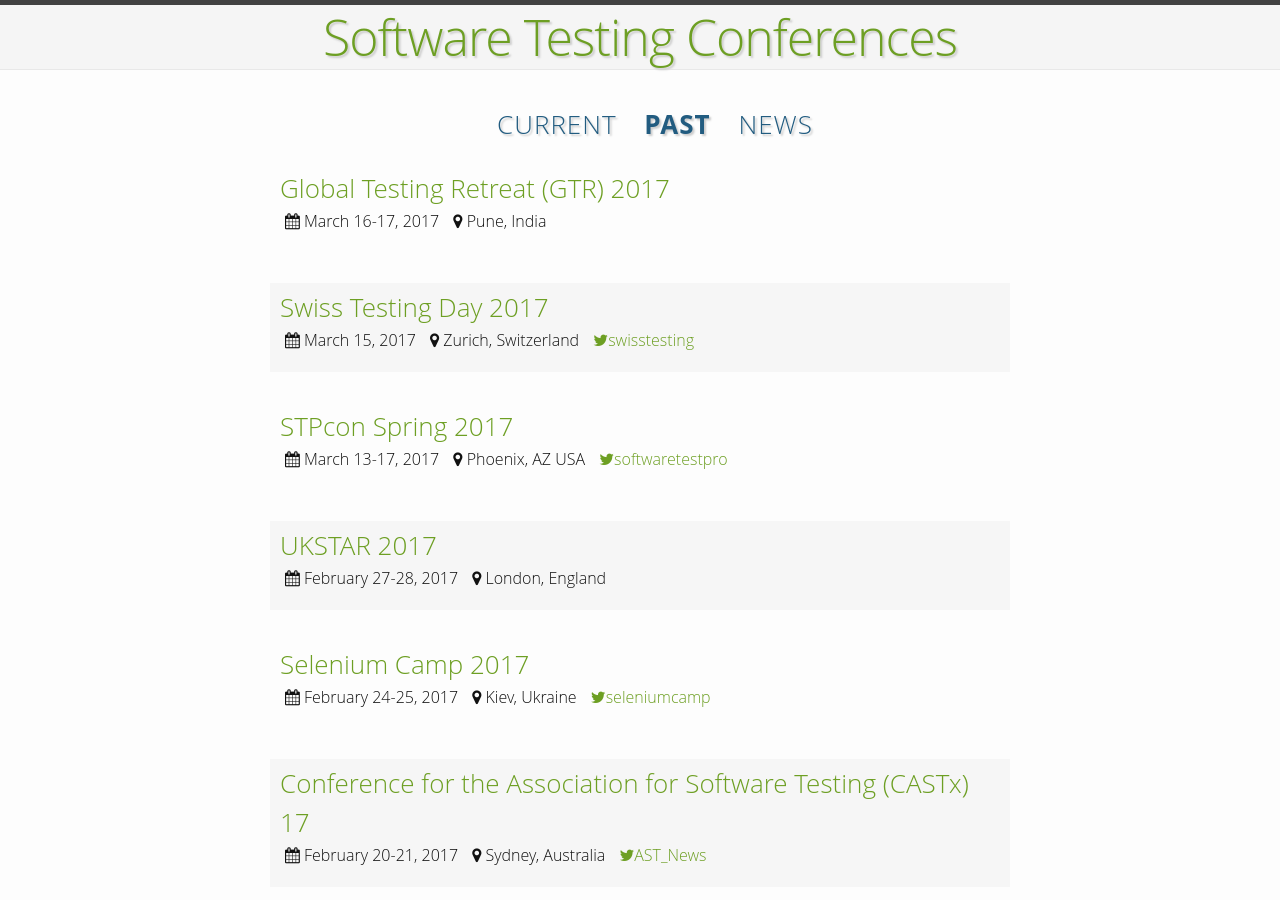
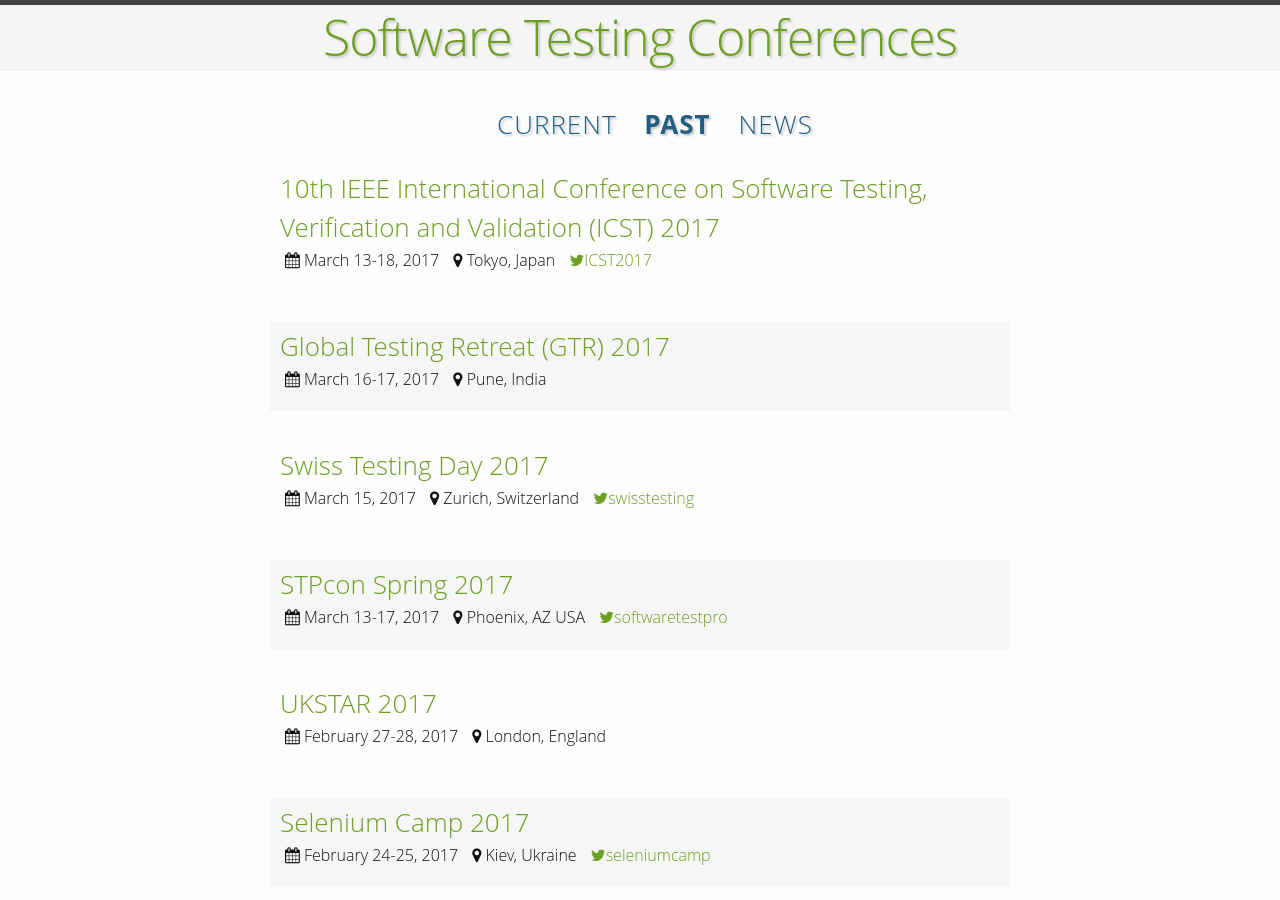
Before and after one commit to TestingConferences/testingconferences.github.io, a Jekyll site: the page built from past.html, in a window 1280 px wide and 900 px high. Built offline with Jekyll 4.4.1, drawn with Linux system fonts in a browser that asks for light colours.

Commit message:
Update past.yml

```diff
--- a/_data/past.yml
+++ b/_data/past.yml
@@ -1,3 +1,9 @@
+- name: 10th IEEE International Conference on Software Testing, Verification and Validation (ICST) 2017
+  location: Tokyo, Japan
+  dates: "March 13-18, 2017"
+  url: http://aster.or.jp/conference/icst2017/
+  twitter: ICST2017
+
 - name: Global Testing Retreat (GTR) 2017
   location: Pune, India
   dates: "March 16-17, 2017"
```
